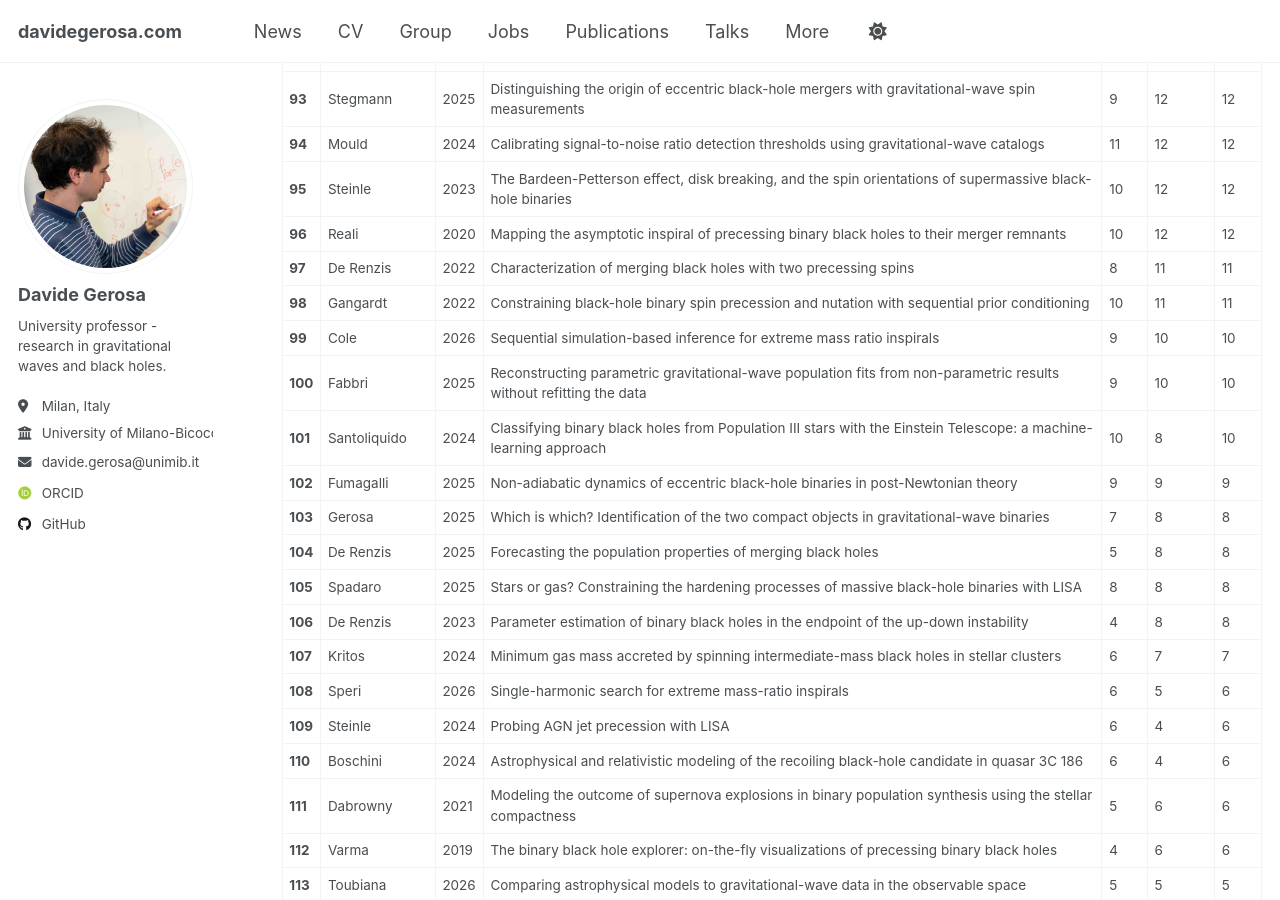
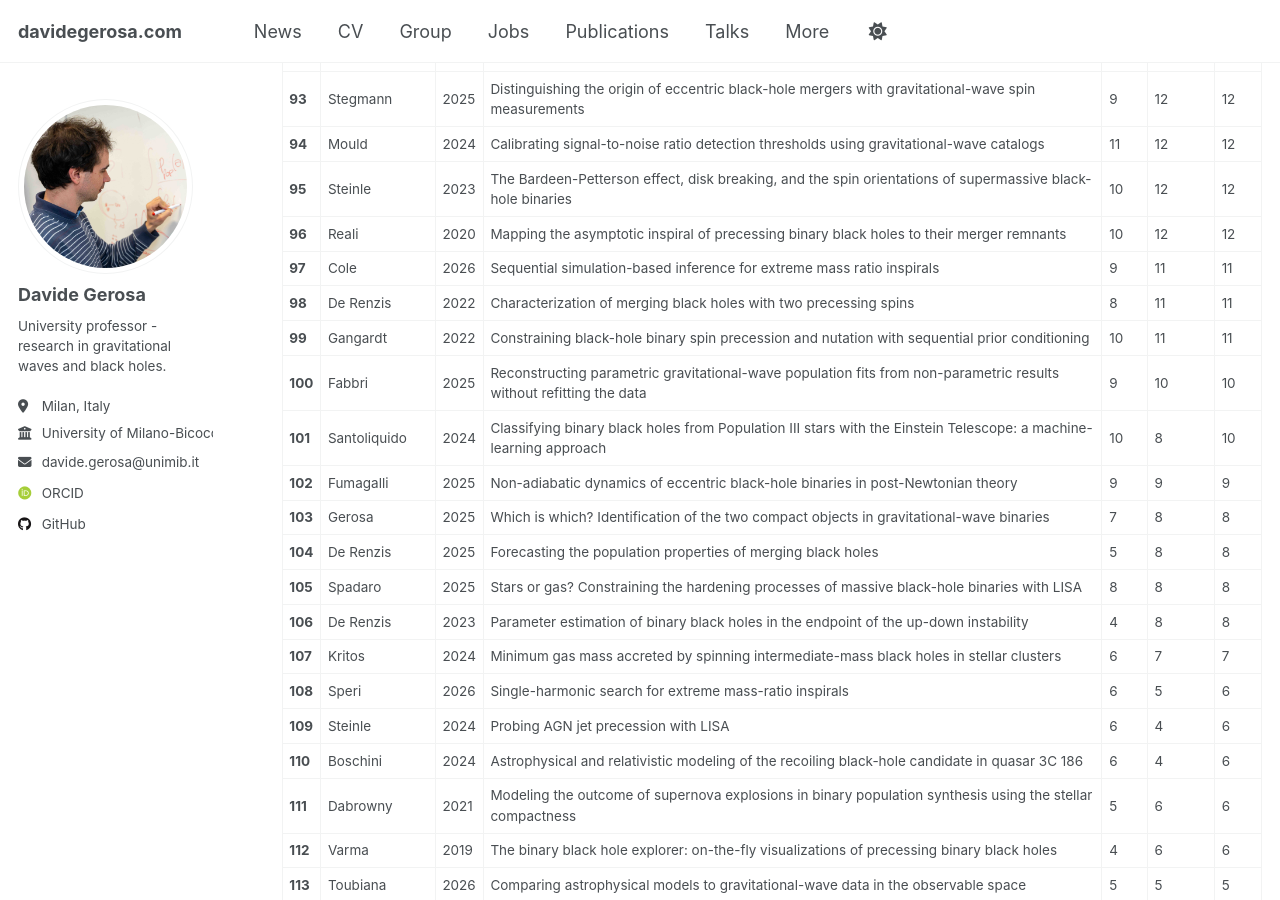
Before and after one commit to dgerosa/website, a Jekyll site: the page built from _pages/citations.md, in a window 1280 px wide and 900 px high, scrolled down 4222 px. Built offline with Jekyll 4.4.1, drawn with Linux system fonts in a browser that asks for light colours; some web fonts are replaced; some of the changed text lies outside the part shown.

Commit message:
Website update from workflow

```diff
--- a/_pages/_citations.md
+++ b/_pages/_citations.md
@@ -105,9 +105,9 @@
 | **94** | Mould | 2024 | Calibrating signal-to-noise ratio detection thresholds using gravitational-wave catalogs | 11 | 12 | 12 |
 | **95** | Steinle | 2023 | The Bardeen-Petterson effect, disk breaking, and the spin orientations of supermassive black-hole binaries | 10 | 12 | 12 |
 | **96** | Reali | 2020 | Mapping the asymptotic inspiral of precessing binary black holes to their merger remnants | 10 | 12 | 12 |
-| **97** | De Renzis | 2022 | Characterization of merging black holes with two precessing spins | 8 | 11 | 11 |
-| **98** | Gangardt | 2022 | Constraining black-hole binary spin precession and nutation with sequential prior conditioning | 10 | 11 | 11 |
-| **99** | Cole | 2026 | Sequential simulation-based inference for extreme mass ratio inspirals | 9 | 10 | 10 |
+| **97** | Cole | 2026 | Sequential simulation-based inference for extreme mass ratio inspirals | 9 | 11 | 11 |
+| **98** | De Renzis | 2022 | Characterization of merging black holes with two precessing spins | 8 | 11 | 11 |
+| **99** | Gangardt | 2022 | Constraining black-hole binary spin precession and nutation with sequential prior conditioning | 10 | 11 | 11 |
 | **100** | Fabbri | 2025 | Reconstructing parametric gravitational-wave population fits from non-parametric results without refitting the data | 9 | 10 | 10 |
 | **101** | Santoliquido | 2024 | Classifying binary black holes from Population III stars with the Einstein Telescope: a machine-learning approach | 10 | 8 | 10 |
 | **102** | Fumagalli | 2025 | Non-adiabatic dynamics of eccentric black-hole binaries in post-Newtonian theory | 9 | 9 | 9 |
```
Also changed, not shown: other parts of _pages/_citations.md (+7 -7 lines), _pages/_group.md (+1 -1 lines), _pages/_publications.md (+1 -1 lines), _pages/_talks.md (+1 -1 lines).
